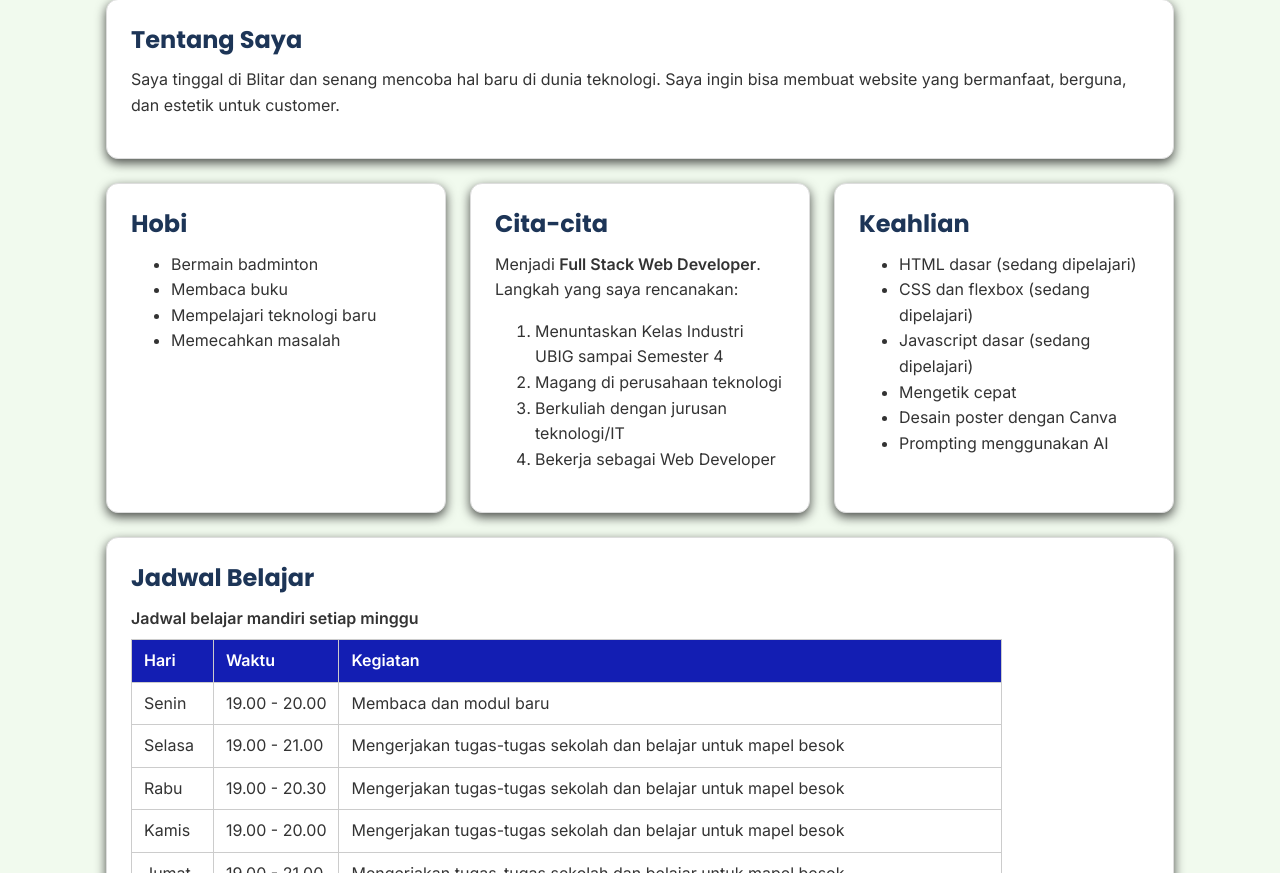
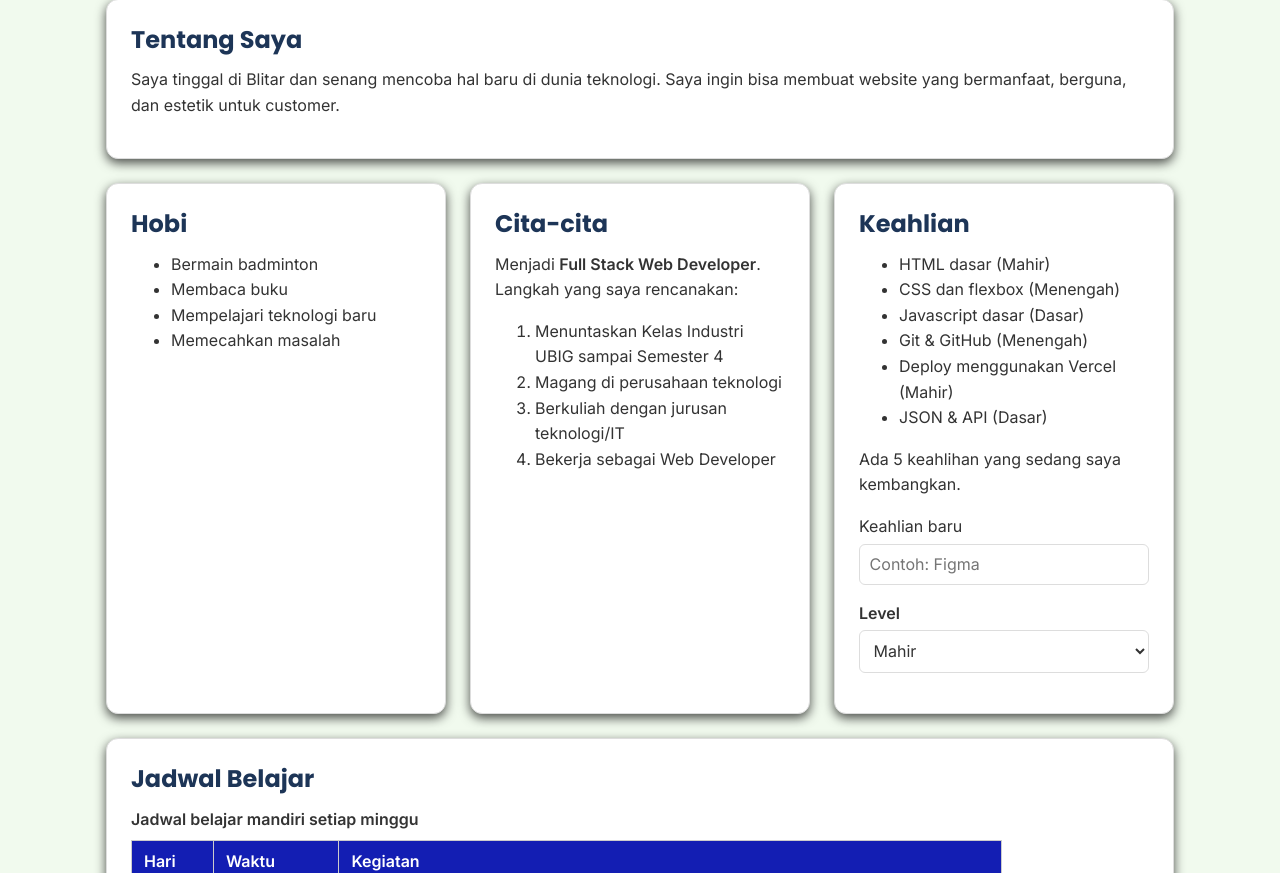
Before and after one commit to Archonwyall/tugas-5-nawalanggara-smkbrantaskarangkates, a plain HTML site: page index.html in a window 1280 px wide. Shown: the part 409-1282 px from the top of the page. Drawn offline with Linux system fonts and the light colour scheme.

Commit message:
feat: uji praktik paket A menambahkan keahlihan

```diff
--- a/index.html
+++ b/index.html
@@ -84,13 +84,27 @@ tema">Mode Gelap</button>
         <section class="kartu">
           <h2>Keahlian</h2>
           <ul>
-            <li>HTML dasar (sedang dipelajari)</li>
-            <li>CSS dan flexbox (sedang dipelajari)</li>
-            <li>Javascript dasar (sedang dipelajari)</li>
-            <li>Mengetik cepat</li>
-            <li>Desain poster dengan Canva</li>
-            <li>Prompting menggunakan AI</li>
+            <li>HTML dasar (Mahir)</li>
+            <li>CSS dan flexbox (Menengah)</li>
+            <li>Javascript dasar (Dasar)</li>
+            <li>Git & GitHub (Menengah)</li>
+          <li>Deploy menggunakan Vercel (Mahir)</li>
+          <li>JSON & API (Dasar)</li>
           </ul>
+          <p>Ada 5 keahlihan yang sedang saya kembangkan.</p>
+           <form>
+          <p>
+            <id for="n">Keahlian baru</label><br>
+            <input type="text" id="keahlihan" name="keahlihan" placeholder="Contoh: Figma" required>
+          </p>
+          <p>
+            <label for="Level">Level</label><br>
+            <select id="Jumlah Skill" name="keperluan" required>
+              <option value="Mahir">Mahir</option>
+              <option value="Menengah">menengah</option>
+              <option value="kerja-sama">Dasar</option>
+            </select>
+          </p>
         </section>
       </div>
 
```
Also changed, not shown: js/keahlihan.js (added, +14 -0 lines).
